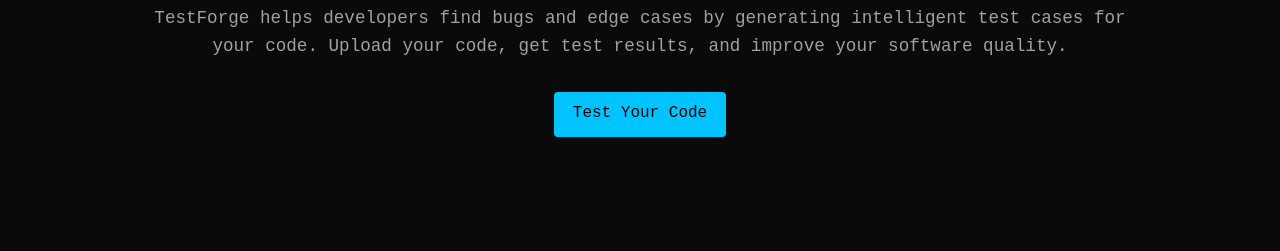
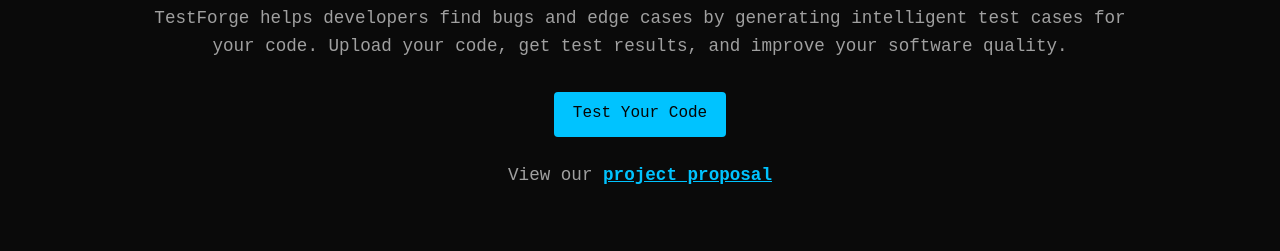
Before and after one commit to COE-420-S25/testforge, a website: page public/index.html in a window 1280 px wide. Shown: the part 222-473 px from the top of the page. Drawn offline with Linux system fonts and the light colour scheme.

Commit message:
Added back proposal page

```diff
--- a/public/index.html
+++ b/public/index.html
@@ -46,6 +46,12 @@
               <a href="#upload-section" class="btn btn-primary"
                 >Test Your Code</a
               >
+              <p class="proposal-note">
+                View our
+                <a href="/proposal" class="hero-proposal-link"
+                  >project proposal</a
+                >
+              </p>
             </div>
           </div>
         </div>
--- a/server.js
+++ b/server.js
@@ -1,6 +1,7 @@
 // server.js
 const express = require("express");
 const cors = require("cors");
+const path = require("path"); // Added path module
 require("dotenv").config();
 
 const app = express();
@@ -10,6 +11,9 @@ const port = process.env.PORT || 3000;
 app.use(cors());
 app.use(express.json());
 app.use(express.static("public"));
+app.use("/proposal", express.static("proposal")); // Added static route for proposal folder
+
+// Request logger
 app.use((req, res, next) => {
   console.log(`${new Date().toISOString()} - ${req.method} ${req.url}`);
   next();
```
